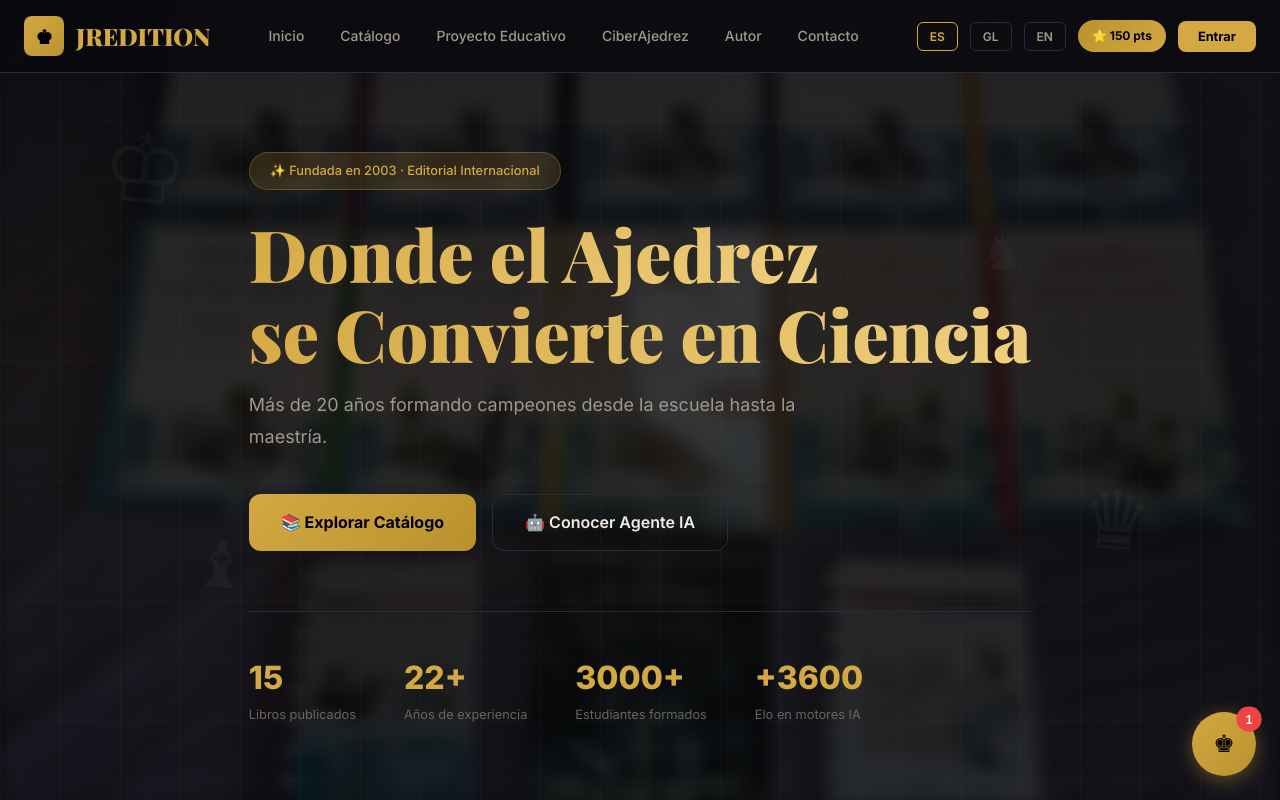
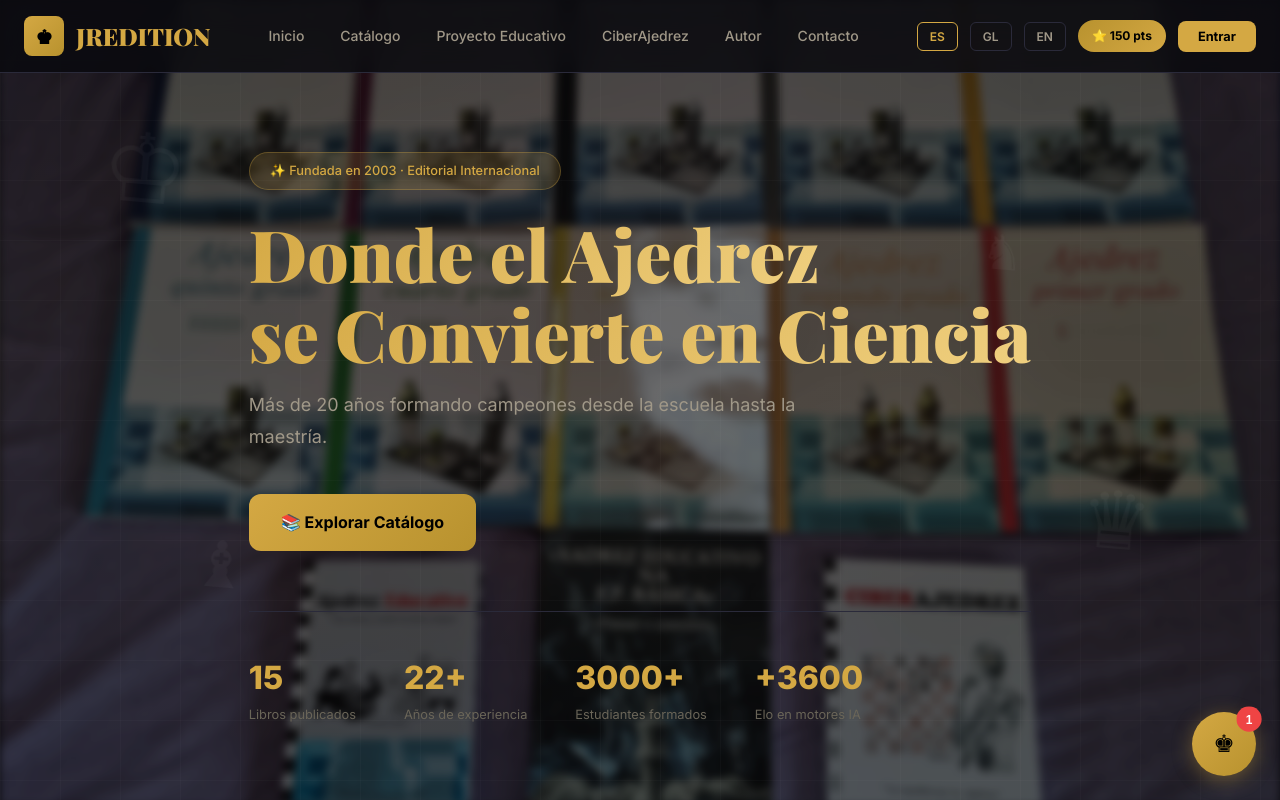
Before and after one commit to ajedrezpremium/Chess_AI_Publisher, a Next.js app in the folder chess-ai-publisher/: page / in a window 1280 px wide. Shown: the top 800 px of the page. Built offline with nearby package versions, Linux system fonts and the light colour scheme.

Commit message:
Remove redundant AI agent button from hero; improve hero image visibility (less blur, more brightness/opacity)

```diff
--- a/chess-ai-publisher/src/app/globals.css
+++ b/chess-ai-publisher/src/app/globals.css
@@ -106,8 +106,8 @@ img { max-width: 100%; display: block; }
   position: absolute; inset: 0; z-index: 0;
   background-image: url('/jredition-libros-2023.jpg');
   background-size: cover; background-position: center;
-  filter: blur(8px) brightness(0.3);
-  opacity: 0.6;
+  filter: blur(4px) brightness(0.5);
+  opacity: 0.8;
 }
 .hero-grid {
   position: absolute; inset: 0; z-index: 0;
--- a/chess-ai-publisher/src/components/HeroSection.tsx
+++ b/chess-ai-publisher/src/components/HeroSection.tsx
@@ -4,10 +4,9 @@ import { t, type Lang } from '@/lib/i18n';
 
 interface HeroSectionProps {
   lang: Lang;
-  onOpenChat: () => void;
 }
 
-export default function HeroSection({ lang, onOpenChat }: HeroSectionProps) {
+export default function HeroSection({ lang }: HeroSectionProps) {
   return (
     <section id="hero" className="hero">
       <div className="hero-bg" />
@@ -24,7 +23,6 @@ export default function HeroSection({ lang, onOpenChat }: HeroSectionProps) {
         <p>{t('hero.subtitle', lang)}</p>
         <div className="hero-buttons">
           <a href="#catalog" className="btn-primary">📚 {t('hero.cta1', lang)}</a>
-          <button className="btn-secondary" onClick={onOpenChat}>🤖 {t('hero.cta2', lang)}</button>
         </div>
         <div className="hero-stats">
           <div className="hero-stat"><h3>15</h3><p>{t('stat.books', lang)}</p></div>
```
